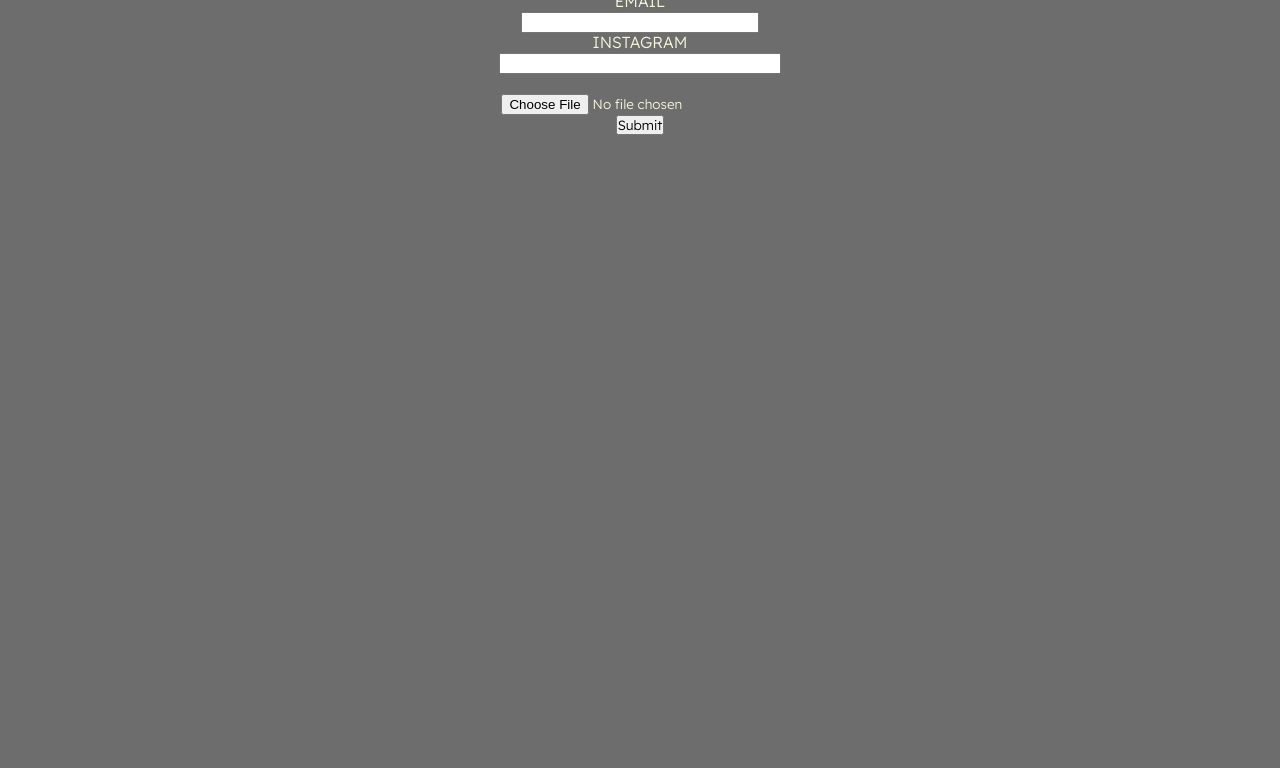
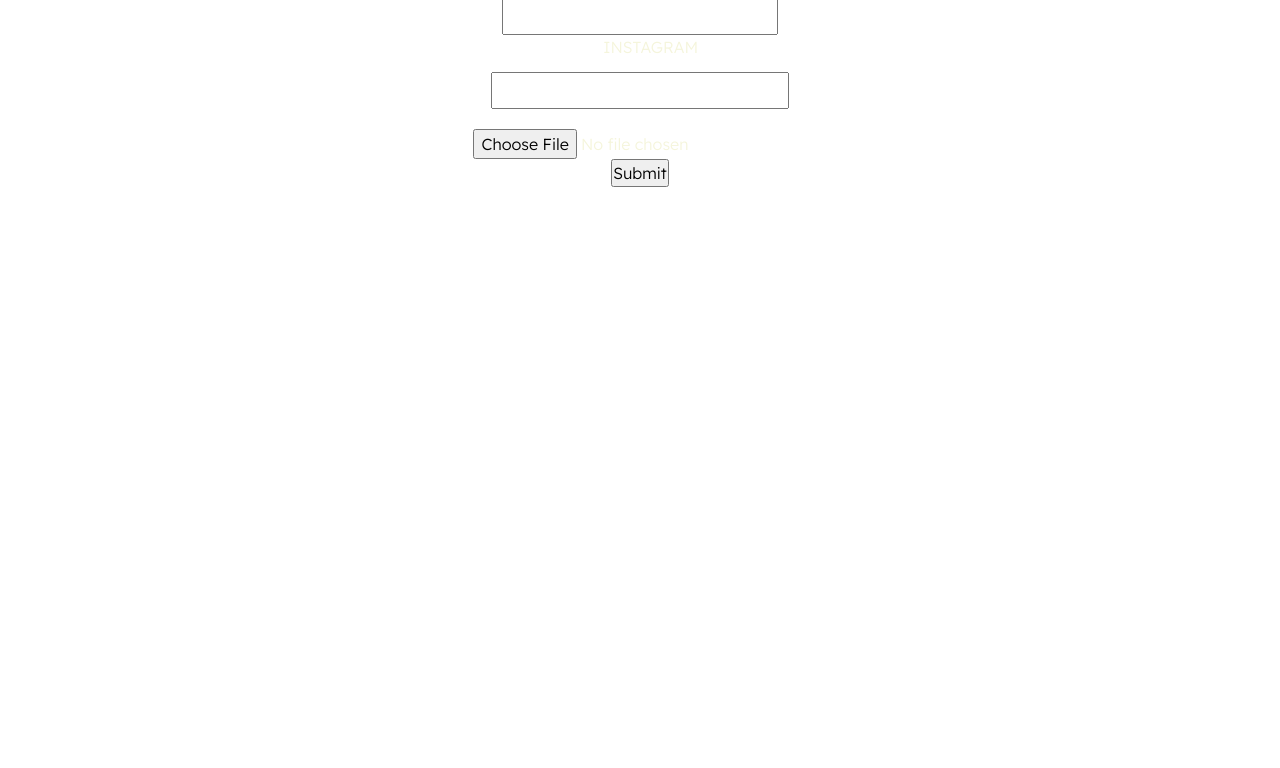
Before and after one commit to nicoolazarte/NicoLazarteBeats, a plain HTML site: page colab.html in a window 1280 px wide. Shown: the part 427-1195 px from the top of the page. Drawn offline with nearby package versions, Linux system fonts and the light colour scheme.

Commit message:
agregando CDN de Bootstrap a mis paginas

```diff
--- a/colab.html
+++ b/colab.html
@@ -10,7 +10,7 @@
     <link rel="shortcut icon" href="../Desafio 1/img/favicon (2).ico" type="image/x-icon">
     <link rel="icon" href="../Desafio 1/img/favicon (2).ico" type="image/x-icon">
     <link rel="stylesheet" href="./css/pages-beatstore.css">
-
+    <link href="https://cdn.jsdelivr.net/npm/bootstrap@5.1.3/dist/css/bootstrap.min.css" rel="stylesheet" integrity="sha384-1BmE4kWBq78iYhFldvKuhfTAU6auU8tT94WrHftjDbrCEXSU1oBoqyl2QvZ6jIW3" crossorigin="anonymous">
     <title>COLAB</title>
 
 </head>
```
Also changed, not shown: SobreMi.html (+1 -1 lines), contacto.html (+1 -1 lines), index.html (+1 -0 lines), instrumentales.html (+1 -1 lines), licencias.html (+1 -1 lines).
